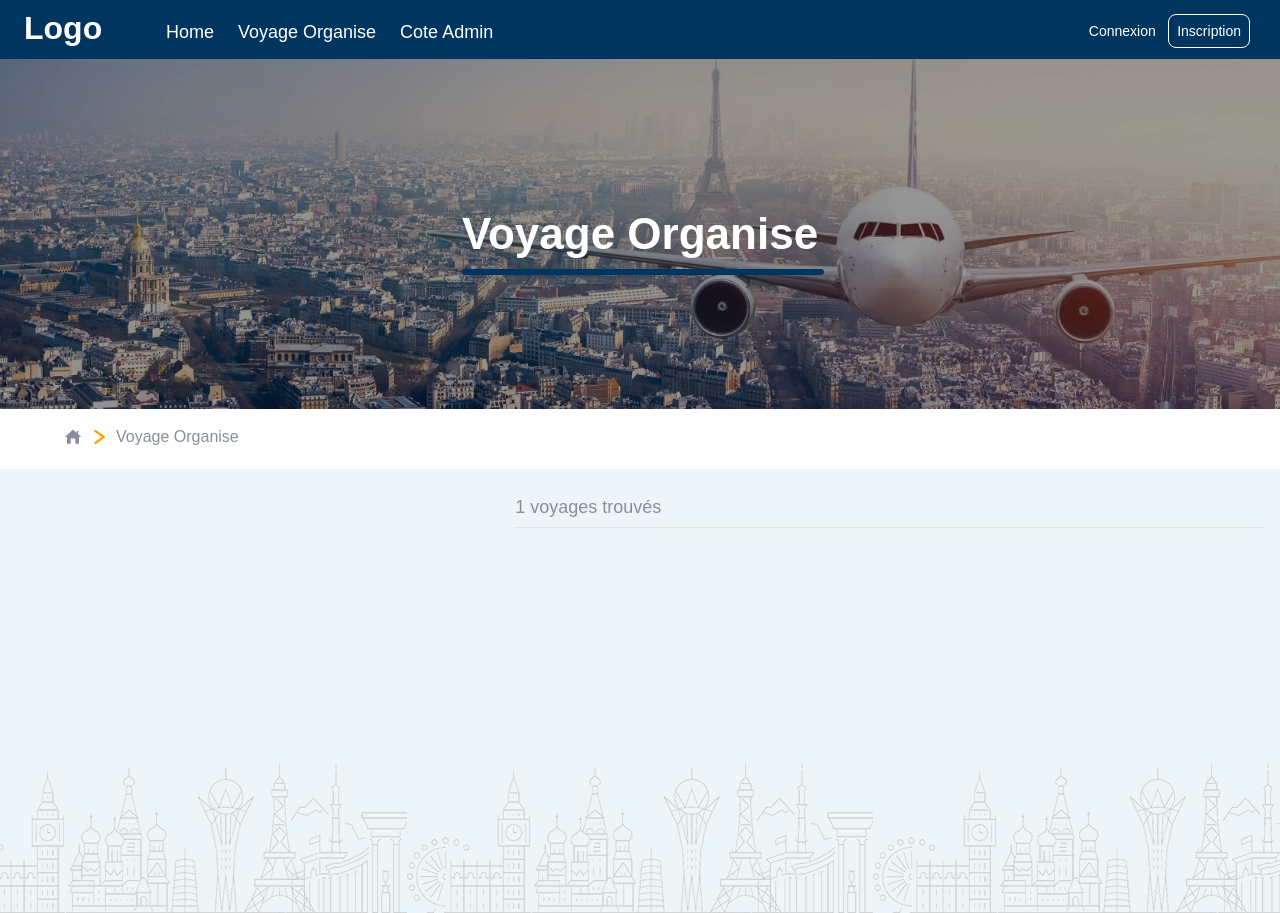
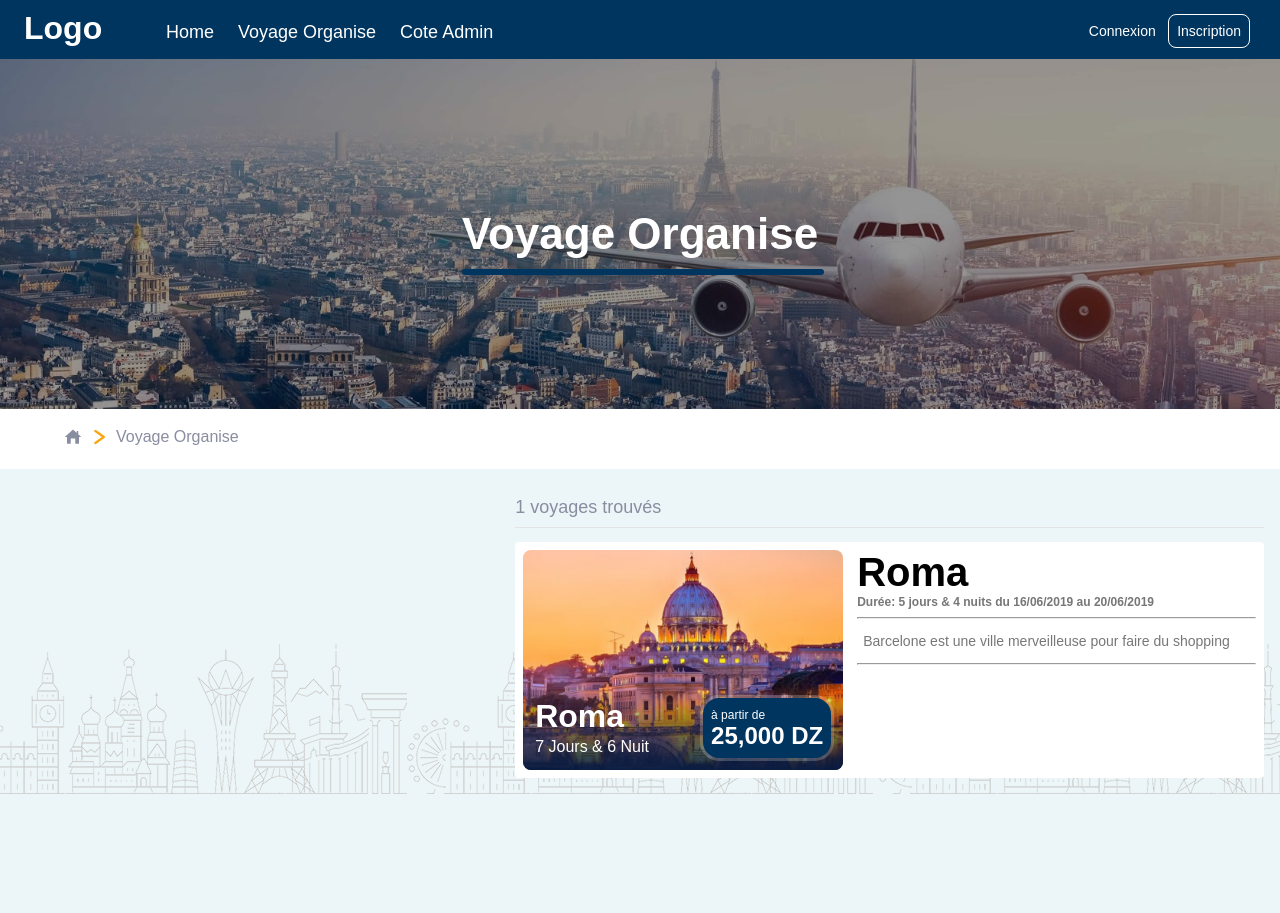
Before and after one commit to mehalanis29/ProjetPFE, a PHP site: page /VoyageOrganise.php in a window 1280 px wide. After the commit the page ends 794 px from the top, so only its background shows below. Run offline with PHP 8.4, Linux system fonts and the light colour scheme.

Commit message:
modification dimanche 08/04 index page

```diff
--- a/VoyageOrganise.php
+++ b/VoyageOrganise.php
@@ -37,10 +37,39 @@ include 'php/Client/standard.php';
     </div>
     <div class="voyage_organise_page">
       <div class="voyage_organise_page_gauche">
-
       </div>
       <div class="voyage_organise_droite">
         <label class="titer_nbr_trouves">1 voyages trouvés</label>
+        <div class="voyage_organise_list_voyage">
+          <div class="voyage_organise_voyage">
+            <div class="index_offre_top_voyage_offre">
+              <img src="img/Client/roma.jpeg" alt="">
+              <div class="index_offre_top_voyage_desc">
+                <div class="index_offre_top_voyage_nom_day">
+                  <label class="index_offre_top_voyage_nom">Roma</label>
+                  <label class="index_offre_top_voyage_day">7 Jours & 6 Nuit</label>
+                </div>
+                <div class="index_offre_top_voyage_prix">
+                  <label for="">25,000 DZ</label>
+                </div>
+              </div>
+            </div>
+            <div class="voyage_organise_voyage_description">
+              <div class="voyage_organise_voyage_description_titre">
+                <strong>Roma</strong>
+                <label >
+                  Durée: 5 jours & 4 nuits du 16/06/2019 au 20/06/2019
+                </label>
+              </div>
+              <hr>
+              <div class="voyage_organise_voyage_description_detail">
+                Barcelone est une ville merveilleuse pour faire du shopping
+              </div>
+              <hr>
+
+            </div>
+          </div>
+        </div>
       </div>
       <div class="page_cover"></div>
     </div>
--- a/bd/PFE.sql
+++ b/bd/PFE.sql
@@ -13,7 +13,6 @@ CREATE TABLE `client`
 	`password` varchar(30),
 	`phone` varchar(30),
 	`address` varchar(150),
-	`city` varchar(30),
 	`nationalite` int,
 	`date_emission_passport` date,
 	`date_expiration_passport` date
--- a/css/Client/index.css
+++ b/css/Client/index.css
@@ -64,7 +64,6 @@
   display: table;
   background-color: var(--color-bleu);
   border-radius: 16px;
-  width: 130px;
   height:60px;
   text-align: center;
   position: relative;
--- a/css/Client/navbar.css
+++ b/css/Client/navbar.css
@@ -179,6 +179,7 @@
 
 .nab_bar_index_div_input{
   width: 100%;
+  display: flex;
 }
 .nab_bar_index_input,.recharche_btn{
   padding: 6px;
@@ -189,6 +190,4 @@
   border: none;
   background-color: var(--color-lemon);
   color: white;
-  margin-top: auto;
-  height: 35px;
 }
--- a/css/Client/standard.css
+++ b/css/Client/standard.css
@@ -28,7 +28,6 @@ a{
 }
 .titer_nbr_trouves{
   color: #888DA0;
-  width: 100%;
   font-size: 18px;
   font-weight: 500;
   position: relative;
--- a/css/Client/voyageorganise.css
+++ b/css/Client/voyageorganise.css
@@ -8,8 +8,36 @@
   width: 40%;
 }
 .voyage_organise_droite{
-  height: 400px;
   width: 60%;
   z-index: 2;
   display: grid;
+  grid-row-gap: 24px;
 }
+.voyage_organise_list_voyage{
+  display: grid;
+  grid-row-gap: 16px;
+}
+.voyage_organise_voyage{
+  padding: 8px;
+  border-radius: 4px;
+  background-color: white;
+  display: grid;
+  grid-template-columns: 320px auto;
+  grid-column-gap: 14px;
+}
+.voyage_organise_voyage_description_titre{
+  display: grid;
+}
+.voyage_organise_voyage_description_titre strong{
+  font-size: 40px;
+}
+.voyage_organise_voyage_description_titre label{
+  font-size: 12px;
+  font-weight: 600;
+  color: #777;
+}
+.voyage_organise_voyage_description_detail{
+  padding: 6px;
+  font-size: 14px;
+  color: #777;
+}
```
